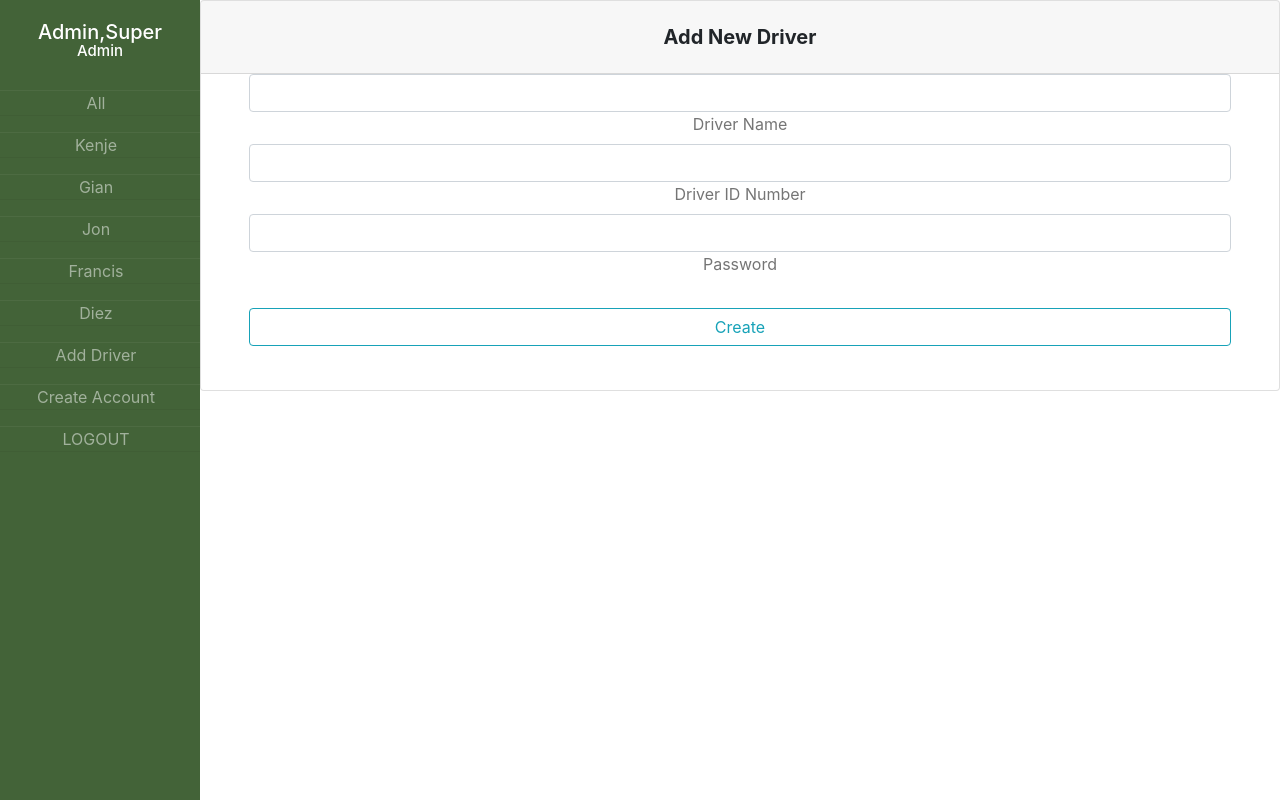
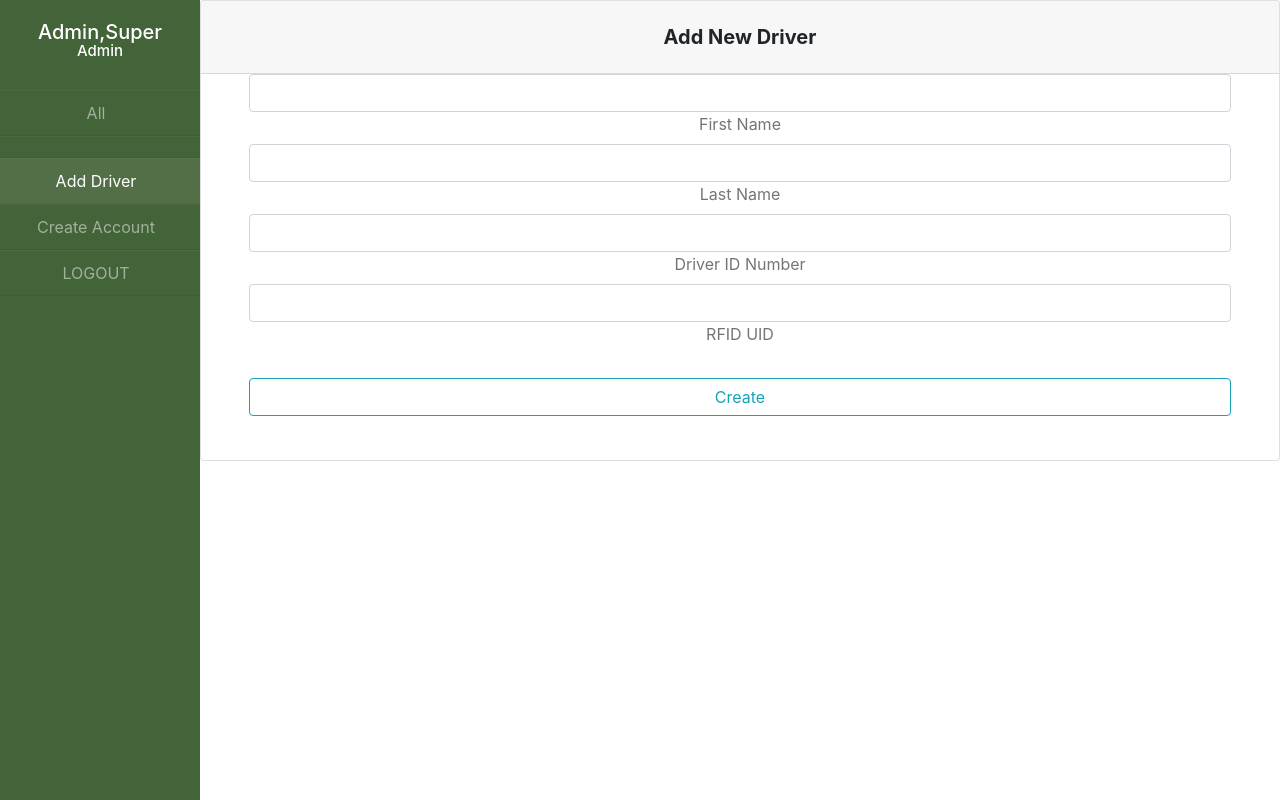
Before and after one commit to brylemp/co0lTh3sisBois-WebApp, a PHP site: page /adddriverpage.php in a window 1280 px wide. Run offline with PHP 8.4, Linux system fonts and the light colour scheme; a user stored in the database is signed in; data comes from the database, SQL or seed files in the repository; tables that the repository leaves empty or names only in its code hold one stand-in row (values such as "Sample post"); data that the repository does not hold is empty.

Commit message:
Added Add driver process, made sidebar prettier to look at(subjective)

```diff
--- a/adddriverpage.php
+++ b/adddriverpage.php
@@ -43,29 +43,26 @@
                 $dbname = "ourserver";
                 $conn = new mysqli($servername, $username, $password, $dbname);
 
+                // Check connection
                 if($conn->connect_error) {
                     echo '<div class="title">FAIL</div>';
                     die("Connection failed: ".$conn->connect_error);
                 }
 
-                $sql = "SELECT * FROM DriverInformation";
+                $sql = "SELECT * FROM Driver_Accounts ORDER BY `Driver_ID` ASC";
                 $result = $conn->query($sql);
 
                 if ($result->num_rows > 0) {
-                    $names = array(); //Array to prevent repetition of names sa sidebar
                     while($row = $result->fetch_assoc()) {
-                        if(!in_array($row["Driver_Name"],$names)){
-                            echo '<li><a href="driver.php?driver='.$row["Driver_Name"].'">' .$row["Driver_Name"]. '</a></li>';
-                        }
-                        array_push($names, $row["Driver_Name"]);
+                        echo '<li><a href="driver.php?driver='.$row["Fname"].'&id='.$row["Driver_ID"].'">' .$row["Fname"]. '</a></li>';
                     }
                 }
                 else {
-                    echo "No record";
+                    echo "<h2>No Driver</h2>";
                 }
 
                 if($_SESSION['S_UserType']=='Admin'){
-                    echo '<li><a href="adddriverpage.php">Add Driver</a></li>';
+                    echo '<li class="active"><a href="adddriverpage.php">Add Driver</a></li>';
                     echo '<li><a href="createuserpage.php">Create Account</a></li>';
                 }
 
@@ -87,20 +84,24 @@
                             <div class="col">
                                 <!-- Complete Name -->
                                 <div class="md-form">
-                                    <input type="text" id="materialRegisterFormFirstName" class="form-control" name="driver_name" required="required">
-                                    <label for="materialRegisterFormFirstName">Driver Name</label>
+                                    <input type="text" id="materialRegisterFormFirstName" class="form-control" name="fname" required="required">
+                                    <label for="materialRegisterFormFirstName">First Name</label>
+                                </div>
+                                <div class="md-form">
+                                    <input type="text" id="materialRegisterFormFirstName" class="form-control" name="lname" required="required">
+                                    <label for="materialRegisterFormFirstName">Last Name</label>
                                 </div>
                             </div>
                         </div>
-                        <!-- E-mail -->
+                        <!-- Driver ID -->
                         <div class="md-form mt-0">
                             <input type="text" id="materialRegisterFormFirstName" class="form-control" name="driver_id" required="required">
                             <label for="materialRegisterFormFirstName">Driver ID Number</label>
                         </div>
-                        <!-- Password -->
+                        <!-- RFID ID -->
                         <div class="md-form">
-                            <input type="password" id="materialRegisterFormPassword" class="form-control" aria-describedby="materialRegisterFormPasswordHelpBlock" name="password" required="required">
-                            <label for="materialRegisterFormPassword">Password</label>
+                            <input type="text" id="materialRegisterFormPassword" class="form-control" aria-describedby="materialRegisterFormPasswordHelpBlock" name="RFIDID">
+                            <label for="materialRegisterFormPassword">RFID UID</label>
                         </div>
                         <!-- Sign up button -->
                         <button class="btn btn-outline-info btn-rounded btn-block my-4 waves-effect z-depth-0" type="submit">Create</button>
--- a/css/dashboard.css
+++ b/css/dashboard.css
@@ -7,12 +7,19 @@ td, th{
     position: relative;
 }
 
+.wrapper .sidebar::-webkit-scrollbar {
+    width: 0px;  /* Remove scrollbar space */
+    background: transparent;  /* Optional: just make scrollbar invisible */
+}
+
 .wrapper .sidebar{
     position: fixed;
     width: 200px;
     height: 100%;
     background-color: rgb(67, 99, 56);
     padding-top: 20px;
+    overflow: hidden;
+    overflow-y: overlay;
 }
 
 .wrapper .sidebar h1{
@@ -32,10 +39,9 @@ td, th{
 .wrapper .sidebar ul li{
     text-align: center;
     list-style: none;
-    /* padding-bottom: 11%; */
-    margin-bottom: 10%;
+    padding-top: 10px;
+    padding-bottom: 10px;
     margin-left: -30%;
-    /* padding: 15px; */
     border-bottom: 1px solid rgba(0,0,0,0.05);
     border-top: 1px solid rgba(255,255,255,0.05);
 }
@@ -45,7 +51,11 @@ td, th{
 }
 
 .wrapper .sidebar ul li.active a{
-    color: rgba(255, 255, 255, 1);
+    color: rgba(255, 255, 255);
+}
+
+.wrapper .sidebar ul li.active{
+    background-color: rgba(255, 255, 255, 0.08);
 }
 
 .wrapper .sidebar ul li a:hover{
@@ -54,7 +64,7 @@ td, th{
 }
 
 .wrapper .sidebar ul li:hover{
-    background-color: rgba(255, 255, 255, 0.010);
+    /* background-color: rgba(255, 255, 255, 0.010); */
 }
 
 .wrapper .main{
```
Also changed, not shown: adddriverprocess.php (added, +32 -0 lines), createuserpage.php (+6 -8 lines), css/newdrive.css (+15 -5 lines), css/receipt.css (+15 -5 lines), dashboard.php (+6 -10 lines), driver.php (+17 -16 lines), receipt.php (+9 -6 lines).
